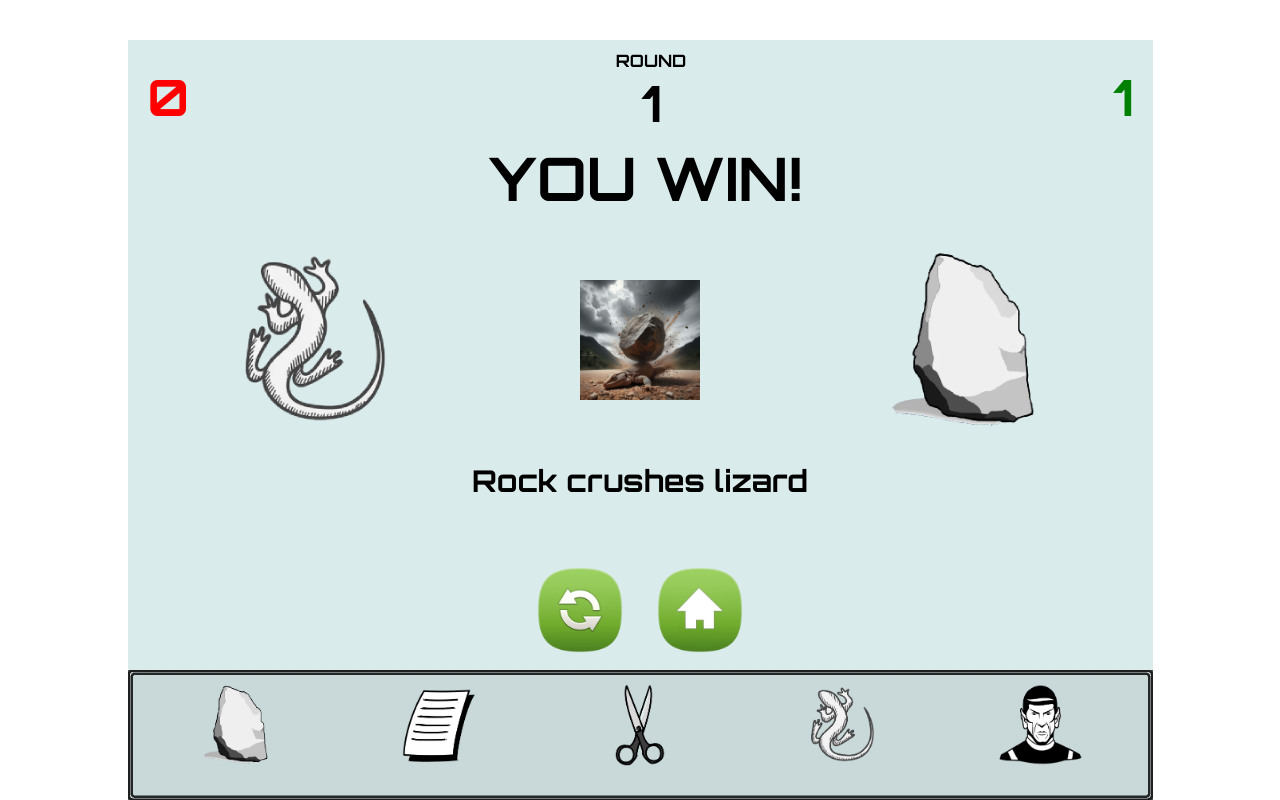
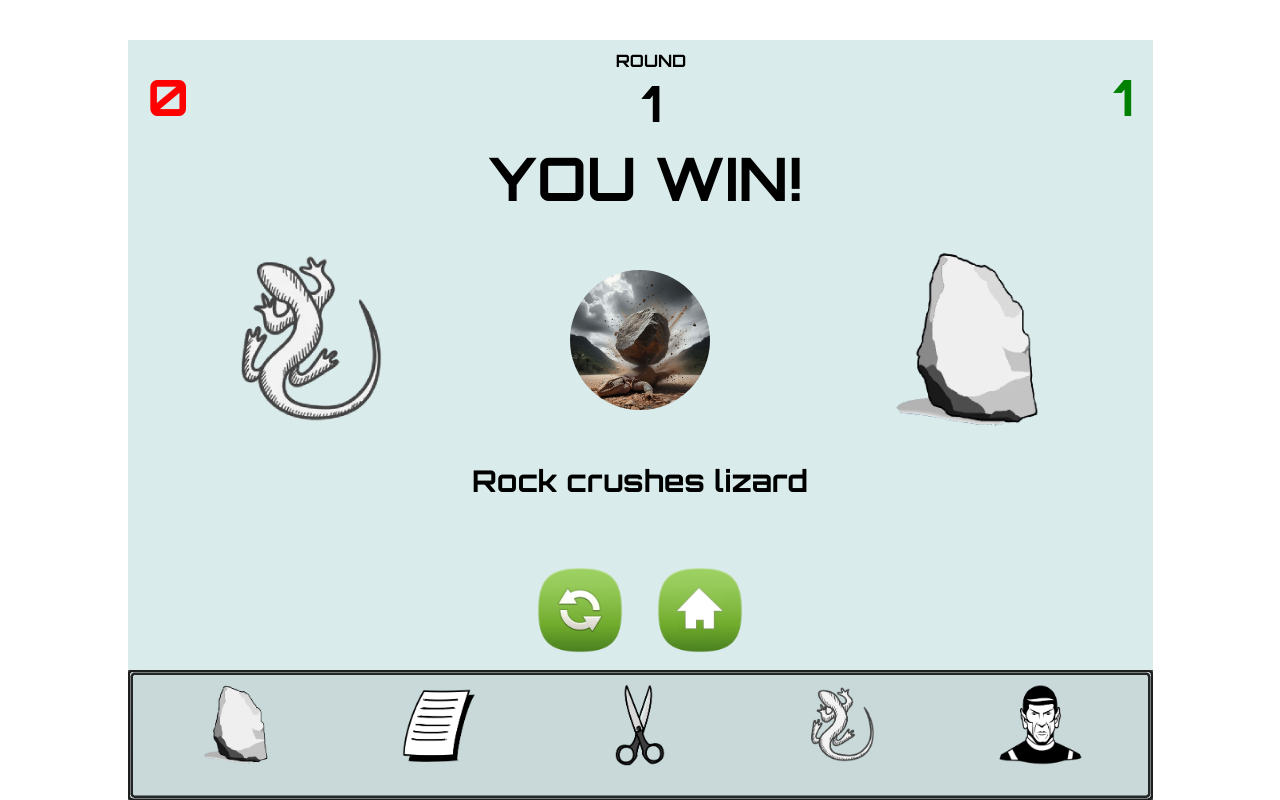
Before and after one commit to dimitri-edel/RPSLS-Game, a plain HTML site: page game.html in a window 1280 px wide. Both pictures are taken after a click on the element 238 px from the left and 725 px from the top of the page. Drawn offline with Linux system fonts and the light colour scheme.

Commit message:
Alter game.css : Make #outcome-image appear circular shaped

```diff
--- a/assets/css/game.css
+++ b/assets/css/game.css
@@ -139,10 +139,14 @@ h1 {
 #outcome-image {
     display: none;
     width: auto;
-    height: 60%;
+    height: 70%;
     position: relative;
     margin: auto auto;
-}
+    border-radius: 50%;
+    object-fit: cover;
+    /* ensures the image covers the circle area */
+}
+
 /* This element harbors the image what the computer has picked */
 #computer-pick-image-panel {
     position: relative;
```
